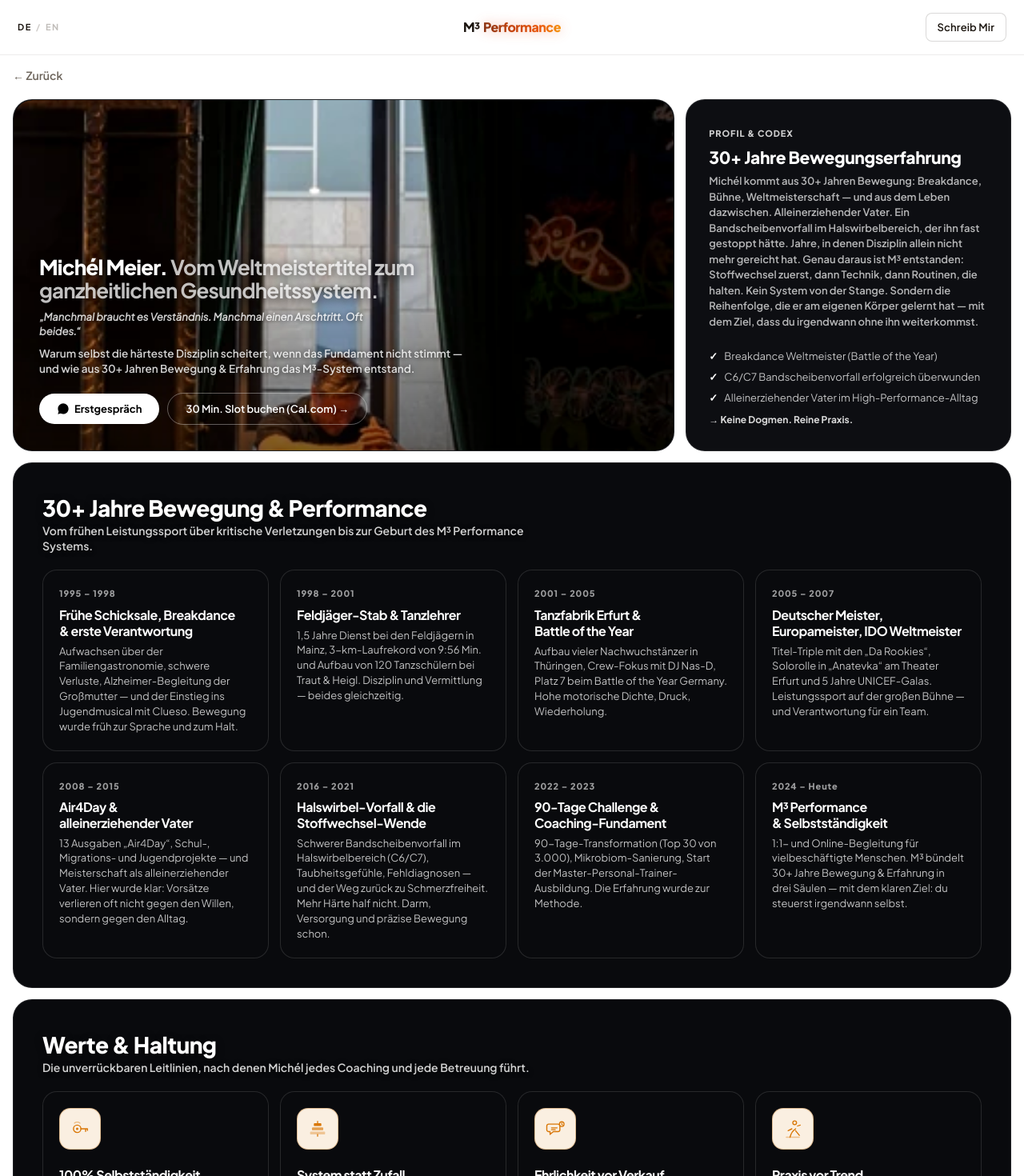
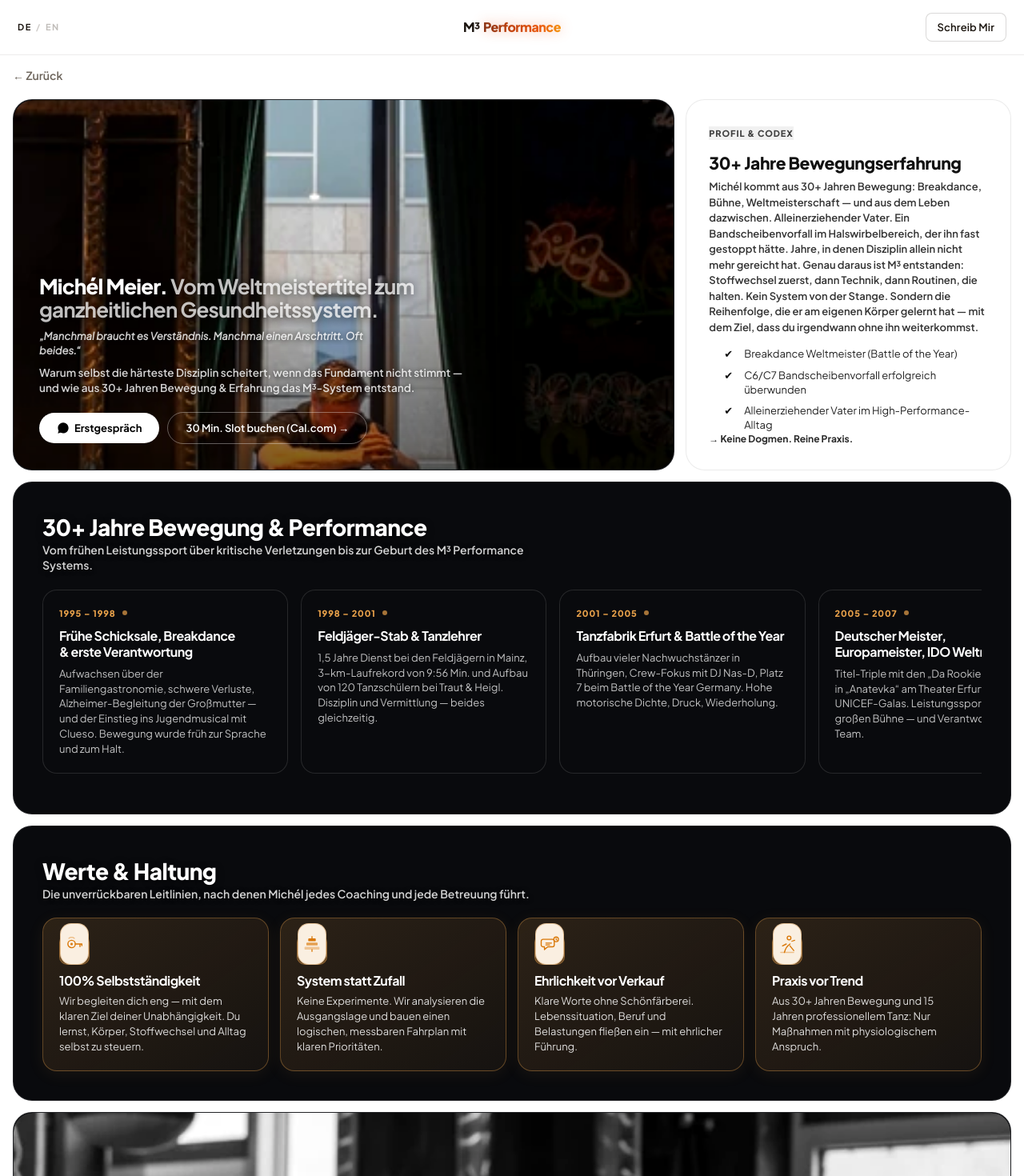
Before and after one commit to RobertLinke89/m3-performance, a React (Vite) app: page /ueber-mich in a window 1280 px wide. Shown: the top 1470 px of the page at 80% size. Built offline with nearby package versions, Linux system fonts and the light colour scheme.

Commit message:
feat: fix pillar routing, style bio card white, horizontal timeline & highlight values

```diff
--- a/src/pages/About.tsx
+++ b/src/pages/About.tsx
@@ -71,30 +71,58 @@ export function About() {
             </div>
           </article>
 
-          {/* 2. SUMMARY / BIO CARD (Span 4) */}
-          <article className="bento-card bento-card--audit-step bento-span-4" style={{ justifyContent: 'space-between', minHeight: 'clamp(440px, 50vh, 540px)' }}>
+          {/* 2. SUMMARY / BIO CARD (Span 4) - White background with black text */}
+          <article
+            className="bento-card bento-card--audit-step bento-span-4"
+            style={{
+              justifyContent: 'space-between',
+              minHeight: 'clamp(440px, 50vh, 540px)',
+              background: '#ffffff',
+              color: '#111111',
+              border: '1px solid rgba(0, 0, 0, 0.08)',
+              boxShadow: '0 8px 30px rgba(0, 0, 0, 0.12)',
+            }}
+          >
             <div>
-              <span className="bento-audit-badge">{isEn ? 'PROFILE & CODEX' : 'PROFIL & CODEX'}</span>
-              <h2 className="bento-title" style={{ fontSize: 21 }}>
+              <span
+                className="bento-audit-badge"
+                style={{
+                  background: 'rgba(0, 0, 0, 0.07)',
+                  color: '#111111',
+                  borderColor: 'rgba(0, 0, 0, 0.12)',
+                }}
+              >
+                {isEn ? 'PROFILE & CODEX' : 'PROFIL & CODEX'}
+              </span>
+              <h2 className="bento-title" style={{ fontSize: 21, color: '#111111', marginTop: 10 }}>
                 {isEn ? '30+ Years of Movement Practice' : '30+ Jahre Bewegungserfahrung'}
               </h2>
-              <p className="bento-desc" style={{ marginTop: 8, fontSize: 13, lineHeight: 1.5 }}>
+              <p className="bento-desc" style={{ marginTop: 8, fontSize: 13, lineHeight: 1.5, color: '#333333' }}>
                 {about.bio}
               </p>
             </div>
 
             <ul className="bento-audit-points" style={{ marginTop: 14 }}>
-              <li>{isEn ? 'Breakdance World Champion (Battle of the Year)' : 'Breakdance Weltmeister (Battle of the Year)'}</li>
-              <li>{isEn ? 'C6/C7 cervical disc herniation recovery' : 'C6/C7 Bandscheibenvorfall erfolgreich überwunden'}</li>
-              <li>{isEn ? 'Solo fatherhood & high-performance balance' : 'Alleinerziehender Vater im High-Performance-Alltag'}</li>
+              <li style={{ color: '#222222' }}>
+                <span style={{ color: '#111111', marginRight: 6 }}>✔</span>
+                {isEn ? 'Breakdance World Champion (Battle of the Year)' : 'Breakdance Weltmeister (Battle of the Year)'}
+              </li>
+              <li style={{ color: '#222222' }}>
+                <span style={{ color: '#111111', marginRight: 6 }}>✔</span>
+                {isEn ? 'C6/C7 cervical disc herniation recovery' : 'C6/C7 Bandscheibenvorfall erfolgreich überwunden'}
+              </li>
+              <li style={{ color: '#222222' }}>
+                <span style={{ color: '#111111', marginRight: 6 }}>✔</span>
+                {isEn ? 'Solo fatherhood & high-performance balance' : 'Alleinerziehender Vater im High-Performance-Alltag'}
+              </li>
             </ul>
 
-            <div style={{ fontSize: 12, fontWeight: 700, color: '#ffffff', opacity: 0.85 }}>
+            <div style={{ fontSize: 12, fontWeight: 700, color: '#111111', opacity: 0.9 }}>
               {isEn ? '→ No dogmas. Real life proof.' : '→ Keine Dogmen. Reine Praxis.'}
             </div>
           </article>
 
-          {/* 3. LIFE TIMELINE BENTO (Span 12) */}
+          {/* 3. LIFE TIMELINE BENTO (Span 12) - Horizontal timeline layout */}
           <article className="bento-card bento-card--journal bento-span-12" style={{ padding: 'clamp(22px, 3vw, 36px)' }}>
             <div className="bento-card-header" style={{ marginBottom: 20 }}>
               <div>
@@ -109,17 +137,39 @@ export function About() {
               </div>
             </div>
 
-            <div style={{ display: 'grid', gridTemplateColumns: 'repeat(auto-fit, minmax(280px, 1fr))', gap: 14, width: '100%' }}>
+            <div
+              style={{
+                display: 'flex',
+                flexDirection: 'row',
+                gap: 16,
+                width: '100%',
+                overflowX: 'auto',
+                paddingBottom: 14,
+                scrollbarWidth: 'thin',
+                scrollSnapType: 'x mandatory',
+                WebkitOverflowScrolling: 'touch',
+              }}
+            >
               {about.stations.map((s) => (
                 <div
                   key={s.years}
                   className="bento-compass-card"
-                  style={{ minHeight: 180, cursor: 'default', pointerEvents: 'none', justifyContent: 'flex-start' }}
+                  style={{
+                    flex: '0 0 clamp(260px, 24vw, 320px)',
+                    minHeight: 200,
+                    cursor: 'default',
+                    pointerEvents: 'none',
+                    justifyContent: 'flex-start',
+                    scrollSnapAlign: 'start',
+                  }}
                 >
-                  <span style={{ fontSize: 11, fontWeight: 800, color: '#ffffff', opacity: 0.6, letterSpacing: '0.08em' }}>
-                    {s.years}
-                  </span>
-                  <h3 style={{ margin: '8px 0 6px', fontSize: 16, fontWeight: 700, color: '#ffffff' }}>
+                  <div style={{ display: 'flex', alignItems: 'center', gap: 8, marginBottom: 6 }}>
+                    <span style={{ fontSize: 11, fontWeight: 800, color: '#e8a14a', letterSpacing: '0.08em' }}>
+                      {s.years}
+                    </span>
+                    <span style={{ width: 6, height: 6, borderRadius: '50%', background: '#e8a14a', opacity: 0.7 }} />
+                  </div>
+                  <h3 style={{ margin: '4px 0 8px', fontSize: 16, fontWeight: 700, color: '#ffffff' }}>
                     {s.title}
                   </h3>
                   <p style={{ margin: 0, fontSize: 13, color: 'rgba(255,255,255,0.75)', lineHeight: 1.45 }}>
@@ -130,7 +180,7 @@ export function About() {
             </div>
           </article>
 
-          {/* 4. CORE VALUES GRID (Span 12) */}
+          {/* 4. CORE VALUES GRID (Span 12) - Highlight color background */}
           <article className="bento-card bento-card--journal bento-span-12" style={{ padding: 'clamp(22px, 3vw, 36px)' }}>
             <div className="bento-card-header" style={{ marginBottom: 20 }}>
               <div>
@@ -150,15 +200,36 @@ export function About() {
                 <div
                   key={v.title}
                   className="bento-compass-card"
-                  style={{ minHeight: 160, cursor: 'default', pointerEvents: 'none', justifyContent: 'flex-start' }}
+                  style={{
+                    minHeight: 160,
+                    cursor: 'default',
+                    pointerEvents: 'none',
+                    justifyContent: 'flex-start',
+                    background: 'linear-gradient(145deg, rgba(232, 161, 74, 0.16) 0%, rgba(232, 161, 74, 0.06) 100%)',
+                    borderColor: 'rgba(232, 161, 74, 0.35)',
+                    boxShadow: '0 4px 20px rgba(232, 161, 74, 0.08)',
+                  }}
                 >
-                  <div style={{ marginBottom: 8, color: '#ffffff' }}>
+                  <div
+                    style={{
+                      marginBottom: 10,
+                      width: 38,
+                      height: 38,
+                      borderRadius: 10,
+                      background: 'rgba(232, 161, 74, 0.22)',
+                      border: '1px solid rgba(232, 161, 74, 0.45)',
+                      display: 'flex',
+                      alignItems: 'center',
+                      justifyContent: 'center',
+                      color: '#e8a14a',
+                    }}
+                  >
                     <ValueIcon name={v.icon} />
                   </div>
                   <h3 style={{ margin: '0 0 6px', fontSize: 16, fontWeight: 700, color: '#ffffff' }}>
                     {v.title}
                   </h3>
-                  <p style={{ margin: 0, fontSize: 13, color: 'rgba(255,255,255,0.72)', lineHeight: 1.45 }}>
+                  <p style={{ margin: 0, fontSize: 13, color: 'rgba(255,255,255,0.85)', lineHeight: 1.45 }}>
                     {v.text}
                   </p>
                 </div>
@@ -166,18 +237,18 @@ export function About() {
             </div>
           </article>
 
-          {/* 5. MASTER BOTTOM CTA BENTO (Span 12) */}
+          {/* 5. MASTER BOTTOM CTA BENTO (Span 12) - High Res Pushup Asset */}
           <article className="bento-card bento-card--start bento-span-12">
             <picture className="bento-bg">
               <source
                 type="image/webp"
-                srcSet="/images/moodboard/mood-elevate.webp 1x, /images/moodboard/mood-elevate@2x.webp 2x"
+                srcSet="/images/moodboard/mood-pushup.webp 1x, /images/moodboard/mood-pushup@2x.webp 2x"
               />
               <source
-                srcSet="/images/moodboard/mood-elevate.jpg 1x, /images/moodboard/mood-elevate.jpg 2x"
+                srcSet="/images/moodboard/mood-pushup.jpg 1x, /images/moodboard/mood-pushup.jpg 2x"
               />
               <img
-                src="/images/moodboard/mood-elevate.jpg"
+                src="/images/moodboard/mood-pushup.jpg"
                 alt="M3 Performance System Start"
                 loading="lazy"
                 decoding="async"
--- a/src/pages/PillarPage.tsx
+++ b/src/pages/PillarPage.tsx
@@ -12,7 +12,23 @@ export function PillarPage() {
   const { lang } = useLocale()
   const isEn = lang === 'en'
   const { contact, modules, pillars, posts, wa } = useContent()
-  const pillar = pillars.find((p) => p.slug === slug)
+
+  const pillarSlugMap: Record<string, string> = {
+    metabolism: 'metabolism',
+    stoffwechsel: 'metabolism',
+    m1: 'metabolism',
+    movement: 'movement',
+    biomechanics: 'movement',
+    biomechanik: 'movement',
+    m2: 'movement',
+    'mental-performance': 'mental-performance',
+    mental: 'mental-performance',
+    mindset: 'mental-performance',
+    m3: 'mental-performance',
+  }
+  const s = (slug || '').toLowerCase()
+  const resolvedSlug = pillarSlugMap[s] || s
+  const pillar = pillars.find((p) => p.slug === resolvedSlug || p.id === resolvedSlug)
   if (!pillar) return <Navigate to="/" replace />
   const related = modules.filter((m) => m.pillar === pillar.id).slice().sort(byTier)
   const relatedPosts = posts.filter((p) => p.pillar === pillar.id)
--- a/src/pages/ResolvePage.tsx
+++ b/src/pages/ResolvePage.tsx
@@ -6,8 +6,25 @@ import { PillarPage } from './PillarPage'
 
 export function ResolvePage() {
   const { slug } = useParams()
-  if (slug === 'mental-performance') return <MentalPage />
-  if (pillars.some((p) => p.slug === slug)) return <PillarPage />
-  if (modules.some((m) => m.slug === slug)) return <ModulePage />
+  const s = (slug || '').toLowerCase()
+
+  if (s === 'mental-performance' || s === 'mental' || s === 'mindset' || s === 'm3') {
+    return <MentalPage />
+  }
+
+  if (
+    s === 'metabolism' ||
+    s === 'stoffwechsel' ||
+    s === 'm1' ||
+    s === 'movement' ||
+    s === 'biomechanics' ||
+    s === 'biomechanik' ||
+    s === 'm2'
+  ) {
+    return <PillarPage />
+  }
+
+  if (pillars.some((p) => p.slug === s)) return <PillarPage />
+  if (modules.some((m) => m.slug === s)) return <ModulePage />
   return <Navigate to="/" replace />
 }
```
